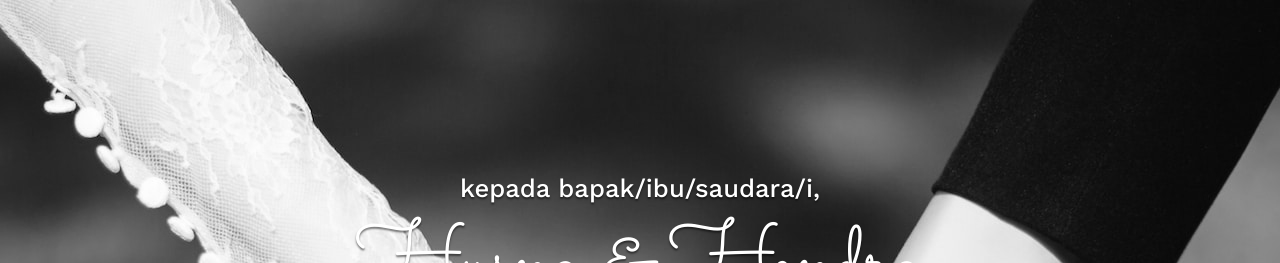
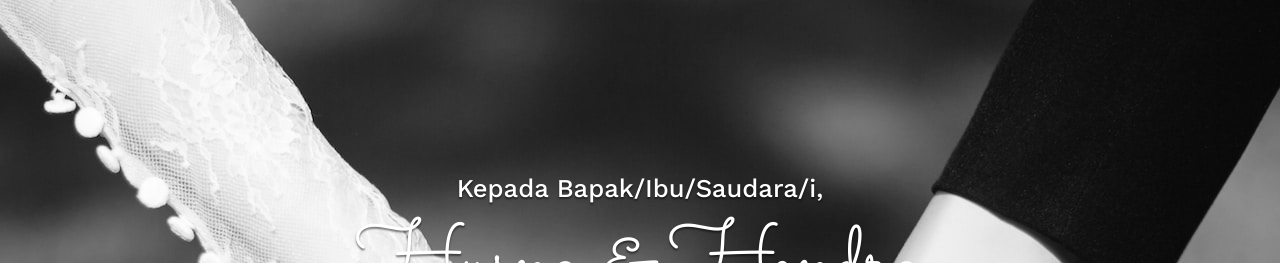
Before and after one commit to hisyammuhammad/wedding, a website: page index.html in a window 1280 px wide. Shown: the top 263 px of the page. Drawn offline with nearby package versions, Linux system fonts and the light colour scheme; some packages are replaced by stand-ins of ours; a script that the page names is missing.

Commit message:
Add files via upload

```diff
--- a/index.html
+++ b/index.html
@@ -26,7 +26,7 @@
     <section id="hero" class="hero w-100 h-100 p-3 mx-auto text-center d-flex
     justify-content-center align-items-center text-white">
       <main>
-        <h4>kepada bapak/ibu/saudara/i, </h4>
+        <h4>Kepada <span>Bapak/Ibu/Saudara/i, </span></h4>
         <h1>Husna & Hendra</h1>
         <p>akan melangsungkan pernikahan dalam:</p>
         <div class="simply-countdown"></div>
```
